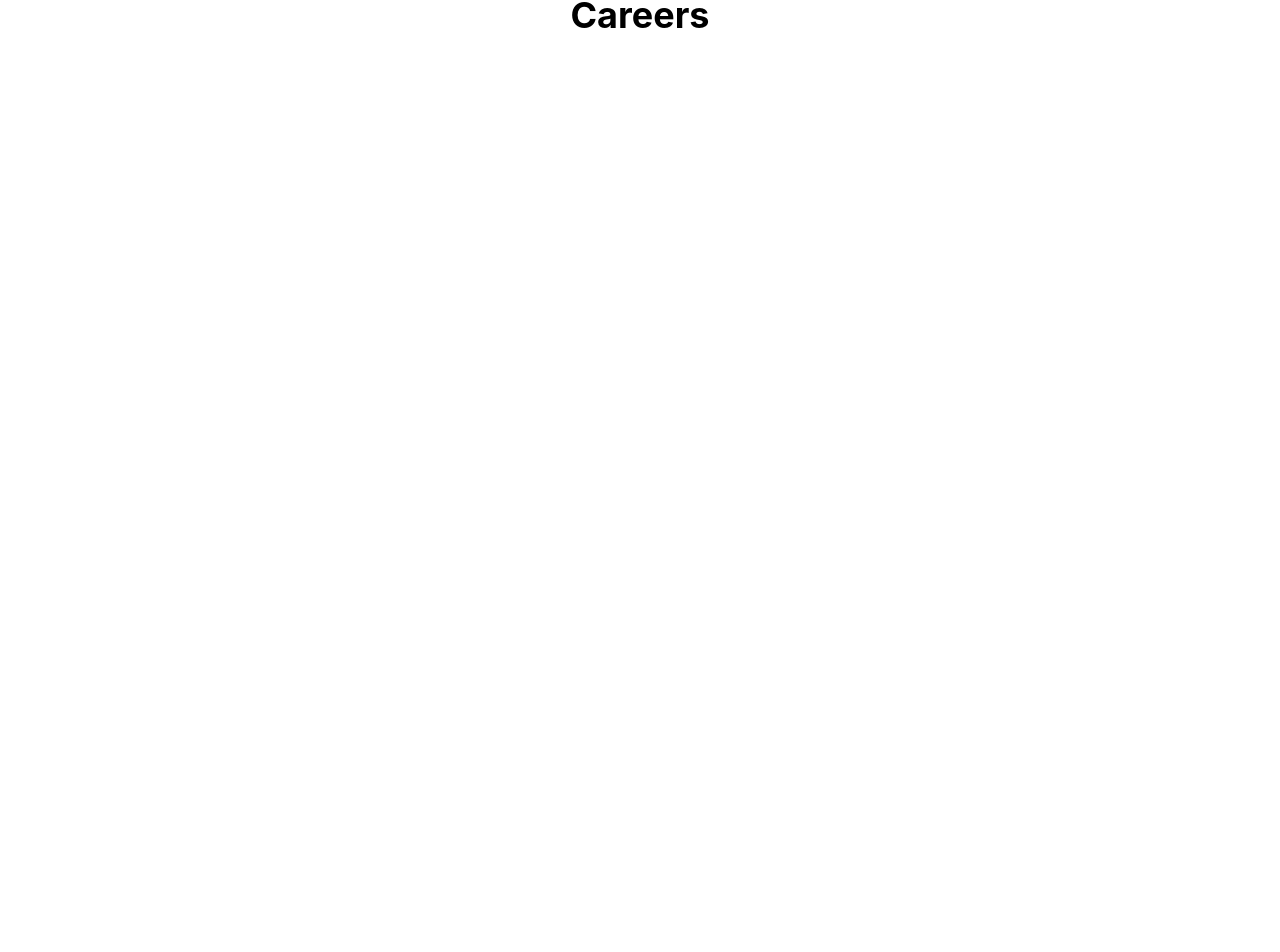
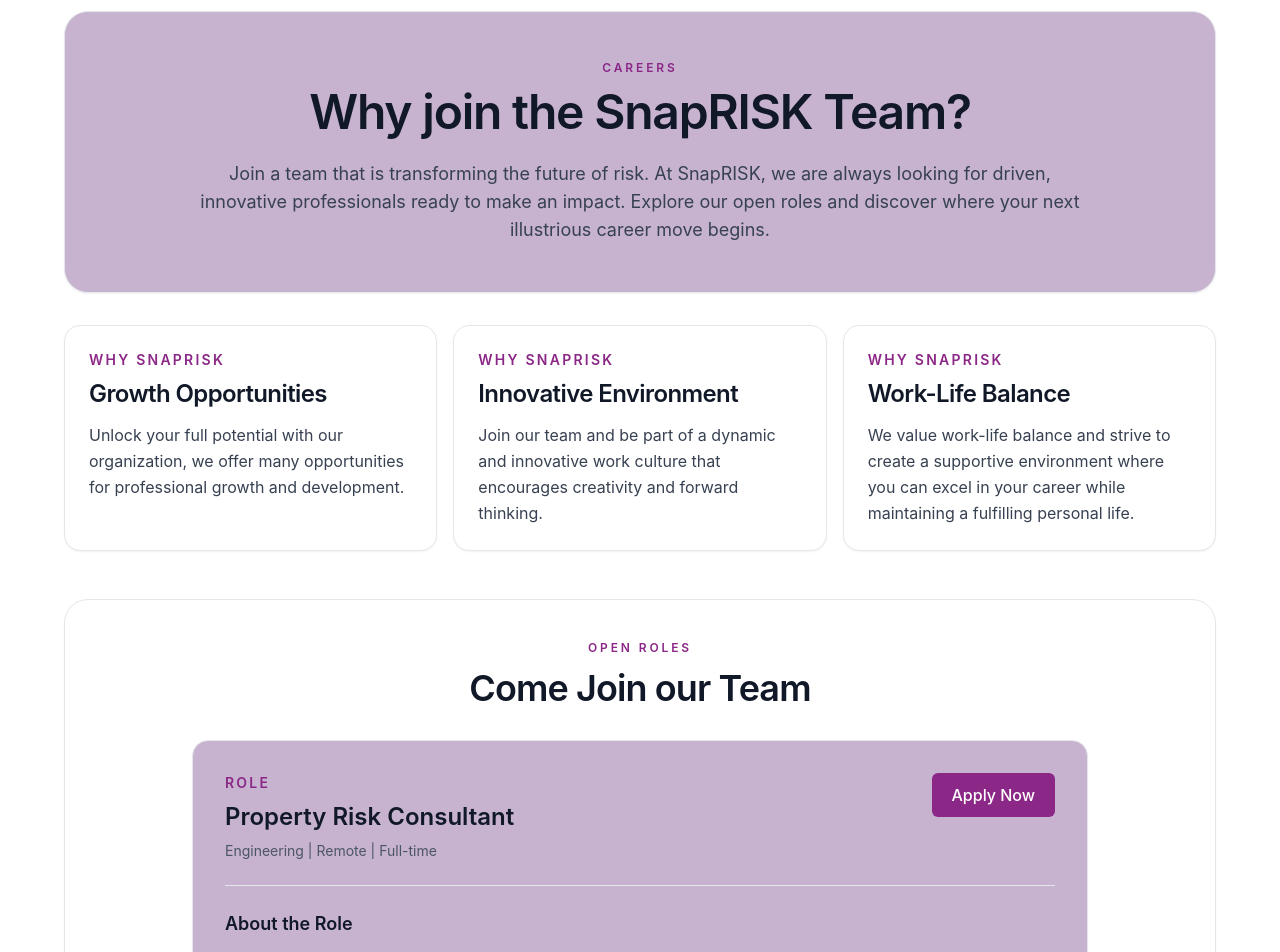
Before and after one commit to gozogg/snaprisk-web-2, a React (Create React App) app: page /about/careers in a window 1280 px wide. Shown: the part 165-1117 px from the top of the page. Before the commit the page ends 800 px from the top, so only its background shows below. Built offline with nearby package versions, Linux system fonts and the light colour scheme.

Commit message:
fixed the map and added careers page

```diff
--- a/src/pages/About.js
+++ b/src/pages/About.js
@@ -175,7 +175,7 @@
             </p>
           </div>
 
-          <div className="mt-6 grid gap-6 rounded-3xl border border-gray-200 bg-white p-6 shadow-sm md:grid-cols-[2fr_1fr] md:p-8">
+          <div className="mt-6 rounded-3xl border border-gray-200 bg-white p-4 shadow-sm md:p-6">
             <div className="h-[500px] overflow-hidden rounded-2xl border border-gray-200 md:h-[600px]">
               <iframe
                 src="https://www.google.com/maps/d/embed?mid=1i0pWlsAbQWo4SVOTL2K7Wc8qj6DTclk&output=embed"
@@ -184,15 +184,15 @@
                 title="SnapRISK and partner locations map"
               />
             </div>
-            <div className="flex flex-col justify-center rounded-2xl border border-primary/15 bg-secondary p-6 text-center">
-              <h3 className="text-2xl font-semibold text-gray-900">Legend</h3>
-              <div className="mt-6 flex items-center justify-center gap-3 text-primary">
-                <i className="fa-solid fa-location-dot" aria-hidden="true"></i>
-                <p className="text-base font-medium text-gray-700">SnapRISK</p>
+            <div className="mx-auto mt-4 flex w-full max-w-full flex-wrap items-center justify-center gap-x-6 gap-y-2 rounded-xl border border-primary/15 bg-secondary px-4 py-2.5 sm:w-1/2 sm:max-w-none">
+              <span className="text-xs font-semibold uppercase tracking-[0.14em] text-gray-500">Legend</span>
+              <div className="flex items-center gap-2 text-primary">
+                <i className="fa-solid fa-location-dot text-sm" aria-hidden="true"></i>
+                <span className="text-sm font-medium text-gray-700">SnapRISK</span>
               </div>
-              <div className="mt-3 flex items-center justify-center gap-3 text-red-500">
-                <i className="fa-solid fa-location-dot" aria-hidden="true"></i>
-                <p className="text-base font-medium text-gray-700">Partners</p>
+              <div className="flex items-center gap-2 text-red-500">
+                <i className="fa-solid fa-location-dot text-sm" aria-hidden="true"></i>
+                <span className="text-sm font-medium text-gray-700">Partners</span>
               </div>
             </div>
           </div>
--- a/src/pages/about/Careers.js
+++ b/src/pages/about/Careers.js
@@ -1,5 +1,23 @@
 import '../../App.css';
 import Navbar from '../../components/Navbar';
+
+const JOIN_REASONS = [
+  {
+    title: 'Growth Opportunities',
+    description:
+      'Unlock your full potential with our organization, we offer many opportunities for professional growth and development.',
+  },
+  {
+    title: 'Innovative Environment',
+    description:
+      'Join our team and be part of a dynamic and innovative work culture that encourages creativity and forward thinking.',
+  },
+  {
+    title: 'Work-Life Balance',
+    description:
+      'We value work-life balance and strive to create a supportive environment where you can excel in your career while maintaining a fulfilling personal life.',
+  },
+];
 
 function Careers() {
   return (
@@ -8,8 +26,104 @@
         <Navbar />
       </header>
 
-      <main className="content">
-        <h1 className="text-4xl font-bold text-center">Careers</h1>
+      <main className="px-6 pb-16 md:px-10 md:pb-20 lg:px-16">
+        <section className="mx-auto mt-10 max-w-6xl rounded-3xl border border-primary/20 bg-secondary p-8 shadow-sm md:mt-12 md:p-12">
+          <p className="text-center text-xs font-semibold uppercase tracking-[0.24em] text-primary">Careers</p>
+          <h1 className="mt-3 text-center text-4xl font-semibold tracking-tight text-gray-900 md:text-5xl">
+            Why join the SnapRISK Team?
+          </h1>
+          <p className="mx-auto mt-6 max-w-4xl text-center text-base leading-relaxed text-gray-700 md:text-lg">
+            Join a team that is transforming the future of risk. At SnapRISK, we are always looking for driven,
+            innovative professionals ready to make an impact. Explore our open roles and discover where your next
+            illustrious career move begins.
+          </p>
+        </section>
+
+        <section className="mx-auto mt-8 grid max-w-6xl gap-4 md:grid-cols-3">
+          {JOIN_REASONS.map(reason => (
+            <article key={reason.title} className="rounded-2xl border border-gray-200 bg-white p-6 shadow-sm">
+              <p className="text-sm font-semibold uppercase tracking-[0.16em] text-primary">Why SnapRISK</p>
+              <h2 className="mt-2 text-2xl font-semibold tracking-tight text-gray-900">{reason.title}</h2>
+              <p className="mt-3 text-base leading-relaxed text-gray-700">{reason.description}</p>
+            </article>
+          ))}
+        </section>
+
+        <section className="mx-auto mt-12 max-w-6xl rounded-3xl border border-primary/20 bg-white p-8 shadow-sm md:p-10">
+          <div className="absolute rounded-full bg-primary/10 blur-2xl" />
+          <p className="text-center text-xs font-semibold uppercase tracking-[0.24em] text-primary">Open Roles</p>
+          <h2 className="mt-3 text-center text-3xl font-semibold tracking-tight text-gray-900 md:text-4xl">
+            Come Join our Team
+          </h2>
+          {/* <p className="mx-auto mt-4 max-w-3xl text-center text-base leading-relaxed text-gray-700">
+            Join our team of
+          </p> */}
+
+          <article className="mx-auto mt-8 max-w-4xl rounded-2xl border border-gray-200 bg-secondary p-6 shadow-sm md:p-8">
+            <div className="flex flex-col gap-3 border-b border-primary/15 pb-6 md:flex-row md:items-start md:justify-between">
+              <div>
+                <p className="text-sm font-semibold uppercase tracking-[0.16em] text-primary">Role</p>
+                <h3 className="mt-2 text-2xl font-semibold text-gray-900">Property Risk Consultant</h3>
+                <p className="mt-2 text-sm text-gray-600">Engineering | Remote | Full-time</p>
+              </div>
+              <button className="w-fit rounded-md bg-primary px-5 py-2.5 font-medium text-white transition-opacity hover:opacity-90">
+                Apply Now
+              </button>
+            </div>
+
+            <div className="mt-6 space-y-6 text-gray-700">
+              <div>
+                <h4 className="text-lg font-semibold text-gray-900">About the Role</h4>
+                <p className="mt-2 leading-relaxed">
+                The SnapRISK Risk Consultant position will assist clients in physically protecting industrial and commercial properties against fire, explosion, collapse, mechanical, electrical, and natural hazards. They will utilize the SnapRISK® app to complete site surveys, develop recommendations, manage projects, and provide reports to help clients mitigate risk at their facilities.
+                </p>
+              </div>
+
+              {/* <div>
+                <h4 className="text-lg font-semibold text-gray-900">What You&apos;ll Do</h4>
+                <ul className="mt-2 list-none space-y-2">
+                  <li className="flex gap-2">
+                    <span className="text-primary">➢</span>
+                    <span>[Responsibility 1]</span>
+                  </li>
+                  <li className="flex gap-2">
+                    <span className="text-primary">➢</span>
+                    <span>[Responsibility 2]</span>
+                  </li>
+                  <li className="flex gap-2">
+                    <span className="text-primary">➢</span>
+                    <span>[Responsibility 3]</span>
+                  </li>
+                </ul>
+              </div> */}
+{/*
+              <div>
+                <h4 className="text-lg font-semibold text-gray-900">What You Bring</h4>
+                <ul className="mt-2 list-none space-y-2">
+                  <li className="flex gap-2">
+                    <span className="text-primary">➢</span>
+                    <span>[Requirement or qualification 1]</span>
+                  </li>
+                  <li className="flex gap-2">
+                    <span className="text-primary">➢</span>
+                    <span>[Requirement or qualification 2]</span>
+                  </li>
+                  <li className="flex gap-2">
+                    <span className="text-primary">➢</span>
+                    <span>[Requirement or qualification 3]</span>
+                  </li>
+                </ul>
+              </div> */}
+
+              {/* <div>
+                <h4 className="text-lg font-semibold text-gray-900">Benefits</h4>
+                <p className="mt-2 leading-relaxed">
+                  [List compensation range, benefits, flexible work options, and any unique perks.]
+                </p>
+              </div> */}
+            </div>
+          </article>
+        </section>
       </main>
     </div>
   );
```
